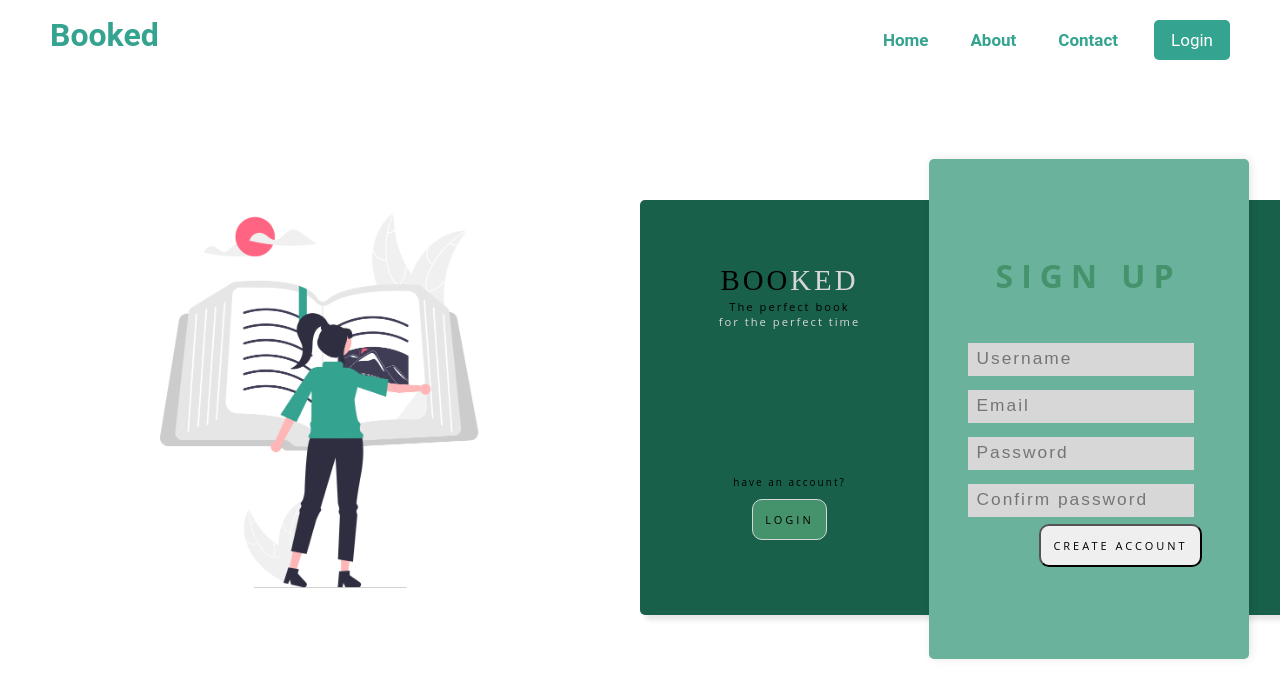
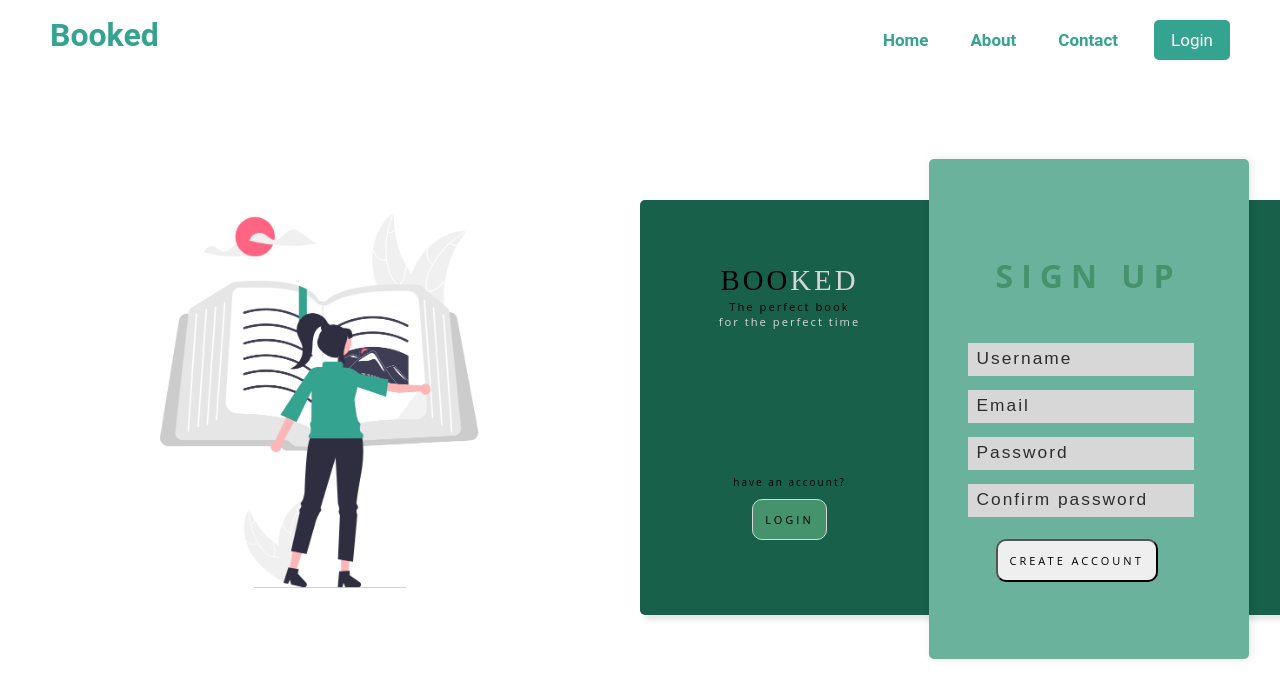
Before and after one commit to FilipeISTEC/Booked, a React (Create React App) app: page /Login in a window 1280 px wide. Both pictures are taken after a click on the button "SIGN UP". Shown: the top 698 px of the page. Built offline with nearby package versions, Linux system fonts and the light colour scheme.

Commit message:
Feitos os alertas e ajuste na posicao do botao de enter e create no login

```diff
--- a/src/assets/styles/Login.css
+++ b/src/assets/styles/Login.css
@@ -19,30 +19,8 @@ body {
   }
 
   .login-form input.control::placeholder {
-    color: #E4D5C7;
+    color: #2e2d2d;
   }
-
-
-
-
-
-
-
-
-
-
-
-
-
-
-
-
-
-
-
-
-
-
 
 .container {
     margin: auto;
--- a/src/components/Navbar.js
+++ b/src/components/Navbar.js
@@ -6,7 +6,7 @@ const Navbar = () => {
   const isLoggedIn = localStorage.getItem('token') !== null; // Verifica se o token está presente no localStorage
 
   const handleLogout = () => {
-    localStorage.removeItem('token'); // Remove o token do localStorage
+    localStorage.clear();
     window.location.replace('/');
   };
   return (
--- a/src/components/ReviewDetails.js
+++ b/src/components/ReviewDetails.js
@@ -1,6 +1,7 @@
 import { useParams } from "react-router-dom";
 import { useState, useEffect } from "react";
 import StarRating from "./StarRating.js";
+
 
 const ReviewDetails = () => {
     const { id } = useParams();
--- a/src/components/ReviewList.js
+++ b/src/components/ReviewList.js
@@ -1,11 +1,39 @@
 import { Link } from "react-router-dom";
 import "../assets/styles/ReviewList.css";
-import "../assets/utils/getCurrentDate.js";
 import getCurrentDate from "../assets/utils/getCurrentDate";
 import StarRating from "./StarRating.js";
+import { useState, useEffect } from "react";
 
 const ReviewList = ({ reviews, title }) => {
-    const displayDate = getCurrentDate(); // Não estamos recebendo 'date' como prop, então vamos apenas obter a data atual
+    const displayDate = getCurrentDate();
+    const [users, setUsers] = useState({});
+
+    useEffect(() => {
+        const fetchUserDetails = async (id) => {
+            try {
+                const response = await fetch(`http://localhost:5015/submitUser`, {
+                    method: 'POST',
+                    headers: {
+                        'Content-Type': 'application/json',
+                    },
+                    body: JSON.stringify({ id }),
+                });
+                const data = await response.json();
+                setUsers(prevState => ({
+                    ...prevState,
+                    [id]: data.user.Username
+                }));
+            } catch (error) {
+                console.error('Error fetching user details:', error);
+            }
+        };
+
+        reviews.forEach(review => {
+            if (!(review.UserId in users)) {
+                fetchUserDetails(review.UserId);
+            }
+        });
+    }, [reviews, users]);
 
     return (
         <div className="review-list">
@@ -17,7 +45,7 @@ const ReviewList = ({ reviews, title }) => {
                         <Link to={`/review/${review.ReviewID}`}>
                             <div className="card-content">
                                 <h2 className="title">{review.Title}</h2>
-                                <p>By: {review.UserId}</p>
+                                <p>By: {users[review.UserId]}</p>
                                 <StarRating
                                     reviewId={review.ReviewID}
                                     initialRating={parseFloat(review.Rating)}
--- a/src/views/CreateReview.js
+++ b/src/views/CreateReview.js
@@ -7,51 +7,60 @@ function getUsernameFromLocalStorage() {
 
     if (token) {
         try {
-            // Decodifica o token JWT
             const base64Url = token.split('.')[1];
             const base64 = base64Url.replace(/-/g, '+').replace(/_/g, '/');
             const decodedData = JSON.parse(atob(base64));
-
-            // Extrai e retorna o nome de usuário (username) do objeto decodificado
             return decodedData.username;
         } catch (error) {
             console.error('Erro ao decodificar o token:', error);
-            return null; // Retorna null em caso de erro
+            return null;
         }
     } else {
         console.error('Token JWT não encontrado no Local Storage');
-        return null; // Retorna null se o token não for encontrado
+        return null;
     }
 }
 
 const CreateReview = () => {
     const [title, setTitle] = useState("");
     const [body, setBody] = useState("");
-    const [bookId, setBookId] = useState(""); // Armazena o ID do livro selecionado
+    const [bookId, setBookId] = useState("");
     const [author, setAuthor] = useState("");
     const [selectedBookTitle, setSelectedBookTitle] = useState("");
     const [isPending, setIsPending] = useState(false);
-    const [books, setBooks] = useState([]); // Armazena os livros obtidos
+    const [books, setBooks] = useState([]);
     const history = useHistory();
     const [rating, setRating] = useState(1);
 
-    // Obtém o nome de usuário do Local Storage ao inicializar o componente
     useEffect(() => {
         const username = getUsernameFromLocalStorage();
         if (username) {
             setAuthor(username);
         }
-
-        // Obtém os livros da base de dados ao inicializar o componente
         fetchBooks();
     }, []);
 
     const handleSubmit = (e) => {
         e.preventDefault();
 
+        if (!title) {
+            alert("Please fill in the title field.");
+            return;
+        }
+
+        if (!selectedBookTitle) {
+            alert("Please select a book.");
+            return;
+        }
+
+        if (!rating) {
+            alert("Please select a rating.");
+            return;
+        }
+
         const userId = localStorage.getItem('userID');
         const bookId = findBookIdByTitle(selectedBookTitle);
-        const review = { title, body, userId, bookId, rating }; // Adiciona o ID do livro aos dados da avaliação
+        const review = { title, body, userId, bookId, rating };
         console.log(review);
         setIsPending(true);
 
@@ -60,22 +69,25 @@ const CreateReview = () => {
             headers: { "Content-Type": "application/json" },
             body: JSON.stringify(review),
         }).then(() => {
-            console.log("new review added");
+            console.log("New review added");
             setIsPending(false);
             history.push("/");
+        }).catch((error) => {
+            console.error("Error while accessing the database:", error);
+            alert("Failed to access the database.");
         });
     };
 
-    // Função para obter os livros da base de dados
+
     const fetchBooks = async () => {
         try {
-            // Faz a requisição para obter os livros da base de dados
             const response = await fetch("http://localhost:5015/books");
             const data = await response.json();
-            setBooks(data); // Armazena os livros obtidos no estado 'books'
+            setBooks(data);
             console.log(data);
         } catch (error) {
             console.error("Erro ao carregar os livros:", error);
+            alert("Failed to connect to the database.");
         }
     };
 
@@ -91,18 +103,13 @@ const CreateReview = () => {
         }
     };
     const findBookIdByTitle = (title) => {
-        // Percorre a lista de livros
         for (let i = 0; i < books.length; i++) {
-            // Se encontrar o livro com o título correspondente
             if (books[i].Title === title) {
-                // Retorna o ID do livro encontrado
                 return books[i].id;
             }
         }
-        // Se não encontrar nenhum livro com o título correspondente, retorna null ou outra indicação de que o livro não foi encontrado
         return null;
     };
-
 
     return (
         <div className="create-page">
--- a/src/views/Home.js
+++ b/src/views/Home.js
@@ -1,4 +1,4 @@
-import { Link } from "react-router-dom";
+import { Link, useHistory } from "react-router-dom";
 import "../assets/styles/Home.css";
 import ReviewList from "../components/ReviewList";
 import useFetch from "../hooks/useFetch";
@@ -7,13 +7,31 @@ const Home = () => {
     const { data: responseData, isPending, error } = useFetch("http://localhost:5015/reviews");
     console.log(responseData);
     const reviews = responseData?.reviews;
+    const history = useHistory();
+
+    const handleNewReviewClick = () => {
+        const userToken = localStorage.getItem('token');
+        if (!userToken) {
+            alert("You need to login to create a new review.");
+            history.push("/login");
+        } else {
+            history.push("/create");
+        }
+    };
+
+    const handleNoReviewsAlert = () => {
+        if (!isPending && !error && !reviews) {
+            alert("Database not available. Please try again later or contact one of the administrators.");
+        }
+    };
+    handleNoReviewsAlert();
 
     return (
         <div>
             <div className="home-page">
-                <Link to="/create" className="New-Review">
+                <button className="New-Review" onClick={handleNewReviewClick}>
                     New Review +
-                </Link>
+                </button>
             </div>
 
             <div className="reviews">
--- a/src/views/Login.js
+++ b/src/views/Login.js
@@ -1,7 +1,7 @@
 import React, { useEffect, useState } from 'react';
 import '../assets/styles/Login.css';
 import $ from 'jquery';
-import logo from '../assets/images/Login.png'; // Replace 'path_to_your_logo' with the actual path to your logo image file
+import logo from '../assets/images/Login.png';
 
 const Login = () => {
     const [username, setUsername] = useState('');
@@ -10,13 +10,13 @@ const Login = () => {
     const [confirmPassword, setConfirmPassword] = useState('');
 
     useEffect(() => {
-        $('#signup').click(function() {
+        $('#signup').click(function () {
             $('.overbox').css('transform', 'translateX(80%)');
             $('.signin').addClass('nodisplay');
             $('.signup').removeClass('nodisplay');
         });
 
-        $('#signin').click(function() {
+        $('#signin').click(function () {
             $('.overbox').css('transform', 'translateX(0%)');
             $('.signup').addClass('nodisplay');
             $('.signin').removeClass('nodisplay');
@@ -25,6 +25,12 @@ const Login = () => {
 
     function handleLogin(e) {
         e.preventDefault();
+
+        if (!username || !password) {
+            alert("Please fill all the blanks.");
+            return;
+        }
+
         const url = 'http://localhost:5015/login';
         fetch(url, {
             method: 'POST',
@@ -37,17 +43,49 @@ const Login = () => {
             .then(data => {
                 console.log(data);
                 if (data.success) {
-                localStorage.setItem('token', data.token); // Armazena o token no localStorage
-                localStorage.setItem('userID', data.userID); // Armazena o userID no localStorage
-                // Redireciona para a página inicial após o login bem-sucedido
+                    localStorage.setItem('token', data.token);
+                    localStorage.setItem('userID', data.userID);
                     window.location.replace('/');
+                } else {
+                    alert("Incorrect password, please try again.");
                 }
             })
-        .catch(error => console.error('Erro:', error));
+            .catch(error => {
+                console.error('Error:', error);
+                alert('Failed to connect to the database try again later.');
+            });
     }
+
 
     function handleCreate(e) {
         e.preventDefault();
+
+        if (!username || !email || !password || !confirmPassword) {
+            alert("Please fill in all the fields!");
+            return;
+        }
+
+        if (password !== confirmPassword) {
+            alert("Passwords do not match!");
+            return;
+        }
+
+        if (password.length < 3) {
+            alert("Password must be at least 3 characters long!");
+            return;
+        }
+
+        if (username.length < 3) {
+            alert("Username must be at least 3 characters long!");
+            return;
+        }
+
+        const emailRegex = /^[^\s@]+@[^\s@]+\.[^\s@]+$/;
+        if (!emailRegex.test(email)) {
+            alert("Please enter a valid email!");
+            return;
+        }
+
         const url = 'http://localhost:5015/caccount';
         fetch(url, {
             method: 'POST',
@@ -60,19 +98,24 @@ const Login = () => {
             .then(data => {
                 console.log(data);
                 if (data.success) {
-                localStorage.setItem('token', data.token); // Armazena o token no localStorage
-                // Redireciona para a página inicial após o registro bem-sucedido
+                    localStorage.setItem('token', data.token);
                     window.location.replace('/');
                 }
             })
-        .catch(error => console.error('Erro:', error));
+            .catch(error => {
+                console.error('Error:', error);
+                alert('Failed to connect to the database try again later.');
+            });
     }
+
+
 
     return (
         <div className="login-card">
             <div className="logo-container" style={{ display: 'flex', alignItems: 'center', height: '80vh', justifyContent: 'center' }}>
-                <img src={logo} alt="Logo" style={{ width: '50%', height: '' }}/>
+                <img src={logo} alt="Logo" style={{ width: '50%', height: '' }} />
             </div>
+            <div className="form-container">
                 <div className="form-container">
                     <div className="container">
                         <div className="welcome">
@@ -80,11 +123,19 @@ const Login = () => {
                                 <div className="signup nodisplay">
                                     <h1>Sign up</h1>
                                     <form className="login-form">
-                                    <input type="text" name="username" placeholder="Username" value={username} onChange={(e) => setUsername(e.target.value)}/>
-                                    <input type="email" name="email" placeholder="Email" value={email} onChange={(e) => setEmail(e.target.value)}/>
-                                    <input type="password" name="password" placeholder="Password" value={password} onChange={(e) => setPassword(e.target.value)} />
-                                    <input type="password" name="confirmPassword" placeholder="Confirm password"/>
-                                    <button className="control" type="submit" onClick={handleCreate}>Create Account</button>
+                                        <input type="text" name="username" placeholder="Username" className="control" value={username} onChange={(e) => setUsername(e.target.value)} required />
+                                        <input type="email" name="email" placeholder="Email" className="control" value={email} onChange={(e) => setEmail(e.target.value)} required />
+                                        <input type="password" name="password" placeholder="Password" className="control" value={password} onChange={(e) => setPassword(e.target.value)} required />
+                                        <input
+                                            type="password"
+                                            name="confirmPassword"
+                                            placeholder="Confirm password"
+                                            className="control"
+                                            value={confirmPassword}
+                                            onChange={(e) => setConfirmPassword(e.target.value)}
+                                            required
+                                        />
+                                        <button className="control" type="submit" onClick={handleCreate} style={{ marginLeft: '35px', marginTop: '15px' }}>Create Account</button>
                                     </form>
                                 </div>
                                 <div className="signin">
@@ -98,6 +149,7 @@ const Login = () => {
                                                 type="text"
                                                 placeholder="Username"
                                                 value={username} onChange={(e) => setUsername(e.target.value)}
+                                                required
                                             />
                                             <div id="spinner" className="spinner"></div>
                                         </div>
@@ -105,18 +157,18 @@ const Login = () => {
                                             name="password"
                                             spellCheck="false"
                                             className="control"
-                                        type="text"
+                                            type="password"
                                             placeholder="Password"
                                             value={password} onChange={(e) => setPassword(e.target.value)}
+                                            required
                                         />
-                                    <button className="control" type="submit" onClick={handleLogin}>ENTER</button>
+                                        <button className="" type="submit" onClick={handleLogin} style={{ marginLeft: '80px', marginTop: '15px'  }}>ENTER</button>
                                     </form>
                                 </div>
                             </div>
                             <div className="leftbox">
                                 <h2 className="title">BOO<span>KED</span></h2>
                                 <p className="desc">The perfect book <br></br><span> for the perfect time</span></p>
-
                                 <p className="account">have an account?</p>
                                 <button className="button" id="signin">login</button>
                             </div>
@@ -130,6 +182,7 @@ const Login = () => {
                     </div>
                 </div>
             </div>
+        </div>
     );
 }
 
```
Lines whose indentation alone changed are shown as unchanged.
